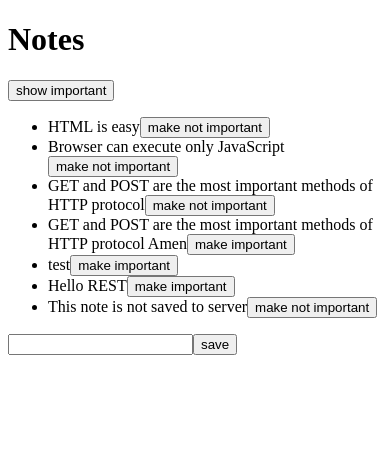
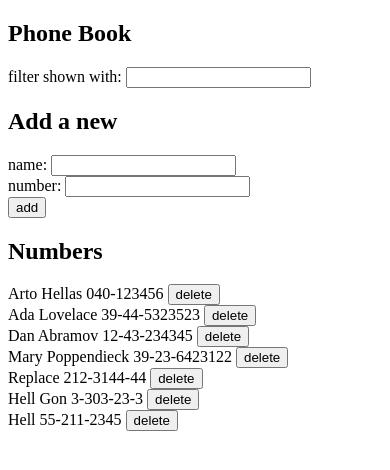
Before and after one commit to nckvDev/tutorials, a React (Vite) app in the folder full-stack-open/part1/intro_to_react/introdemo/: page / in a window 390 px wide. Shown: the top 470 px of the page. Built offline with nearby package versions, Linux system fonts and the light colour scheme; data requests are answered from the project's data file.

Commit message:
Fix: added to the phonebook are not saved to a backend server, Make it possible for users to delete entries from the phonebook, the new number will replace the old number.

```diff
--- a/full-stack-open/part1/intro_to_react/introdemo/db.json
+++ b/full-stack-open/part1/intro_to_react/introdemo/db.json
@@ -1,34 +1,39 @@
 {
-  "notes": [
+  "persons": [
     {
-      "id": "1",
-      "content": "HTML is easy",
-      "important": true
+      "name": "Arto Hellas",
+      "number": "040-123456",
+      "id": "1"
     },
     {
-      "id": "2",
-      "content": "Browser can execute only JavaScript",
-      "important": true
+      "name": "Ada Lovelace",
+      "number": "39-44-5323523",
+      "id": "2"
     },
     {
-      "id": "3",
-      "content": "GET and POST are the most important methods of HTTP protocol",
-      "important": true
+      "name": "Dan Abramov",
+      "number": "12-43-234345",
+      "id": "3"
     },
     {
-      "id": "4",
-      "content": "GET and POST are the most important methods of HTTP protocol Amen",
-      "important": false
+      "name": "Mary Poppendieck",
+      "number": "39-23-6423122",
+      "id": "4"
     },
     {
-      "id": "5",
-      "content": "test",
-      "important": false
+      "name": "Replace",
+      "number": "212-3144-44",
+      "id": "088e"
     },
     {
-      "id": "bb89",
-      "content": "Hello REST",
-      "important": false
+      "id": "17b4",
+      "name": "Hell Gon",
+      "number": "3-303-23-3"
+    },
+    {
+      "name": "Hell",
+      "number": "55-211-2345",
+      "id": "c47c"
     }
   ]
 }
--- a/full-stack-open/part1/intro_to_react/introdemo/src/App.jsx
+++ b/full-stack-open/part1/intro_to_react/introdemo/src/App.jsx
@@ -1,9 +1,9 @@
-import FormNote from './pages/FormNote'
+import ExercisesPhoneBook from './pages/exercisesPhonebook'
 
 const App = () => {
   return (
     <div>
-      <FormNote />
+      <ExercisesPhoneBook />
     </div>
   )
 }
--- a/full-stack-open/part1/intro_to_react/introdemo/src/components/Persons.jsx
+++ b/full-stack-open/part1/intro_to_react/introdemo/src/components/Persons.jsx
@@ -1,11 +1,13 @@
 
 const Persons = (props) => {
-  const { persons } = props
+  const { persons, handleDelete } = props
   return (
     <>
       {
         persons.map((value, index) => (
-          <div key={value.name + index}>{value.name} {value.number}</div>
+          <div key={value.name + index}>
+            {value.name} {value.number} <button onClick={() => handleDelete(value)}>delete</button>
+          </div>
         ))
       }
     </>
--- a/full-stack-open/part1/intro_to_react/introdemo/src/pages/FormNote.jsx
+++ b/full-stack-open/part1/intro_to_react/introdemo/src/pages/FormNote.jsx
@@ -64,6 +64,7 @@ const FormNote = () => {
 
     noteService.update(id, changedNote).then(returnedNote => {
       setNotes(notes.map(n => n.id === id ? returnedNote : n))
+    // eslint-disable-next-line no-unused-vars
     }).catch(error => {
       alert(
         `the note '${note.content}' was already deleted from server`
--- a/full-stack-open/part1/intro_to_react/introdemo/src/pages/exercisesPhoneBook/index.jsx
+++ b/full-stack-open/part1/intro_to_react/introdemo/src/pages/exercisesPhoneBook/index.jsx
@@ -1,18 +1,21 @@
-import { useMemo, useState } from "react"
+import { useEffect, useMemo, useState } from "react"
 import Filter from "../../components/Filter"
 import PersonForm from "../../components/PersonForm"
 import Persons from "../../components/Persons"
+import phoneBookService from "../../services/phoneBook"
 
 const ExercisesPhoneBook = () => {
-  const [persons, setPersons] = useState([
-    { name: 'Arto Hellas', number: '040-123456', id: 1 },
-    { name: 'Ada Lovelace', number: '39-44-5323523', id: 2 },
-    { name: 'Dan Abramov', number: '12-43-234345', id: 3 },
-    { name: 'Mary Poppendieck', number: '39-23-6423122', id: 4 }
-  ])
+  const [persons, setPersons] = useState([])
   const [newName, setNewName] = useState('')
   const [phoneNumber, setPhoneNumber] = useState('')
   const [search, setSearch] = useState('')
+
+
+  useEffect(() => {
+    phoneBookService.getAll().then((initialPhone) => {
+      setPersons(initialPhone)
+    })
+  }, [])
 
   /**
    *
@@ -25,17 +28,32 @@ const ExercisesPhoneBook = () => {
     const nameIsAlready = persons.findIndex((person) => person.name === newName) !== -1
 
     if (nameIsAlready) {
-      window.alert(`${newName} is already added to phonebook`)
+      const confirmReplaceNumber = window.confirm(`${newName} is already added to phonebook, replace the old number with a new one?`)
+      if(!confirmReplaceNumber) {
         return;
       }
-
+      const findPerson = persons.find((person) => person.name === newName)
+      const updatePersons = {
+        name: newName,
+        number: phoneNumber
+      }
+      phoneBookService.update(findPerson.id, updatePersons).then((response) => {
+        setPersons(persons.map((person) => person.id === findPerson.id ? response : person))
+        setNewName('')
+        setPhoneNumber('')
+      })
+    } else {
       const newPersons = {
         name: newName,
         number: phoneNumber
       }
-    setPersons(persons.concat(newPersons))
+
+      phoneBookService.create(newPersons).then(response => {
+        setPersons(persons.concat(response))
         setNewName('')
         setPhoneNumber('')
+      })
+    }
   }
 
   /**
@@ -71,6 +89,15 @@ const ExercisesPhoneBook = () => {
     );
   }, [persons, search]);
 
+  const handleDelete = (value) => {
+    const confirmDelete = window.confirm(`Delete ${value.name} ?`)
+    if (confirmDelete) {
+      phoneBookService.deletePhone(value.id).then((response) => {
+        setPersons(persons.filter(person => person.id !== response.id))
+      })
+    }
+  }
+
   return (
     <div>
       <h2>Phone Book</h2>
@@ -84,7 +111,7 @@ const ExercisesPhoneBook = () => {
         handlePhoneChange={handlePhoneChange}
       />
       <h2>Numbers</h2>
-      <Persons persons={filteredPersons} />
+      <Persons persons={filteredPersons} handleDelete={handleDelete} />
     </div>
   )
 }
--- /dev/null
+++ b/full-stack-open/part1/intro_to_react/introdemo/src/services/phoneBook.js
@@ -0,0 +1,24 @@
+import axios from 'axios'
+const baseUrl = 'http://localhost:3001/persons'
+
+const getAll = () => {
+  const request = axios.get(baseUrl)
+  return request.then(response => response.data)
+}
+
+const create = newObject => {
+  const request = axios.post(baseUrl, newObject)
+  return request.then(response => response.data)
+}
+
+const update = (id, newObject) => {
+  const request = axios.put(`${baseUrl}/${id}`, newObject)
+  return request.then(response => response.data)
+}
+
+const deletePhone = (id) => {
+  const request = axios.delete(`${baseUrl}/${id}`)
+  return request.then((response) => response.data)
+}
+
+export default { getAll, create, update, deletePhone }
```
Also changed, not shown: full-stack-open/part1/intro_to_react/introdemo/notes.json (added, +34 -0 lines). Lines whose indentation alone changed are shown as unchanged.
